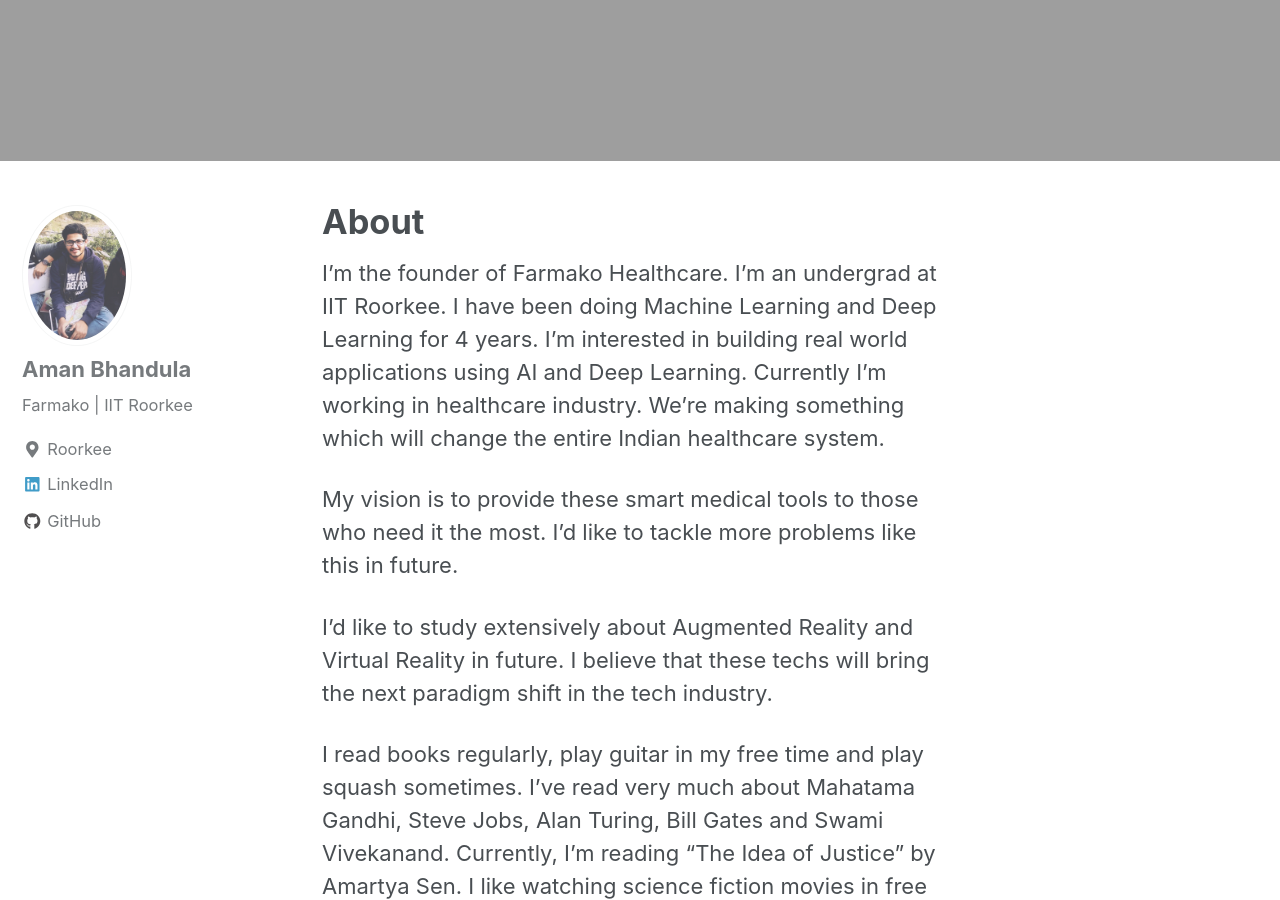
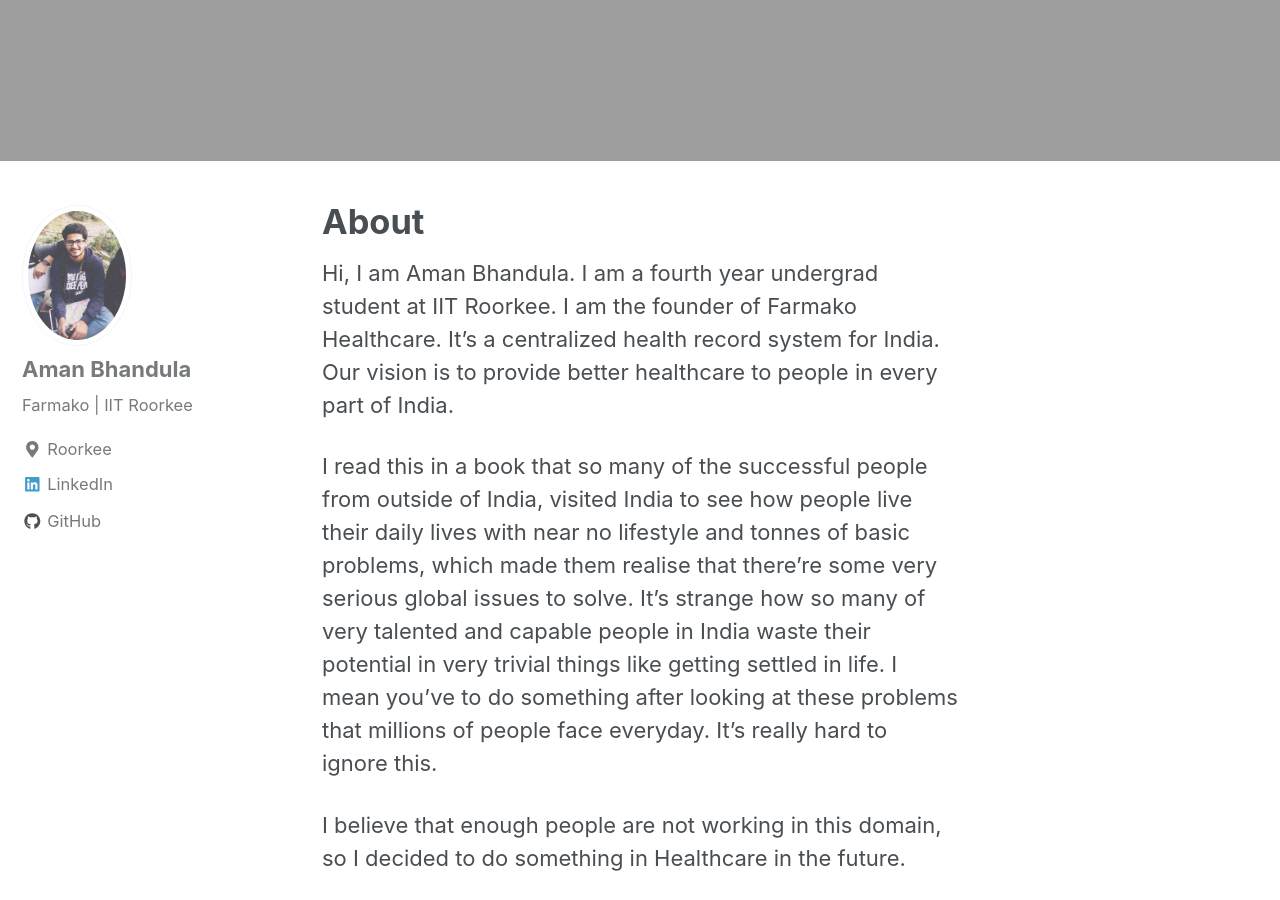
Before and after one commit to Amanbhandula/Amanbhandula.github.io, a Jekyll site: the page built from _pages/about.md, in a window 1280 px wide and 900 px high, scrolled down 899 px. Built offline with Jekyll 4.4.1, drawn with Linux system fonts in a browser that asks for light colours; nearby versions of some CDN libraries; some of the changed text lies outside the part shown.

Commit message:
about page edited

```diff
--- a/_pages/about.md
+++ b/_pages/about.md
@@ -5,10 +5,14 @@ header:
   image: "/images/coverPic.JPG"
 ---
 
-I'm the founder of Farmako Healthcare. I'm an undergrad at IIT Roorkee. I have been doing Machine Learning and Deep Learning for 4 years. I'm interested in building real world applications using AI and Deep Learning. Currently I'm working in healthcare industry. We're making something which will change the entire Indian healthcare system.
+Hi, I am Aman Bhandula. I am a fourth year undergrad student at IIT Roorkee. I am the founder of Farmako Healthcare. It's a centralized health record system for India. Our vision is to provide better healthcare to people in every part of India.
 
-My vision is to provide these smart medical tools to those who need it the most. I'd like to tackle more problems like this in future.
+I read this in a book that so many of the successful people from outside of India, visited India to see how people live their daily lives with near no lifestyle and tonnes of basic problems, which made them realise that there're some very serious global issues to solve. It's strange how so many of very talented and capable people in India waste their potential in very trivial things like getting settled in life. I mean you've to do something after looking at these problems that millions of people face everyday. It's really hard to ignore this.
 
-I'd like to study extensively about Augmented Reality and Virtual Reality in future. I believe that these techs will bring the next paradigm shift in the tech industry.
+I believe that enough people are not working in this domain, so I decided to do something in Healthcare in the future.
 
-I read books regularly, play guitar in my free time and play squash sometimes. I've read very much about Mahatama Gandhi, Steve Jobs, Alan Turing, Bill Gates and Swami Vivekanand. Currently, I'm reading "The Idea of Justice" by Amartya Sen. I like watching science fiction movies in free time.
+I have been doing machine learning for four years. I want to build some real-world AI applications, that will complement the role of doctors in Indian Healthcare system.
+
+I love reading books, playing squash and cricket. I play guitar in free time. I love reading about Steve Jobs, Mahatama Gandhi, Alan Turing, Bill Gates and Swami Vivekanand. I believe that they all had a unique perspective of looking at things.
+
+I love reading psychology blogs. Currenly, I'm reading some elementary books in Psychology.
```
